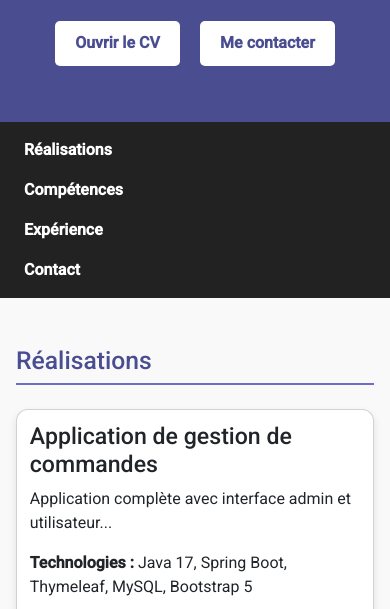
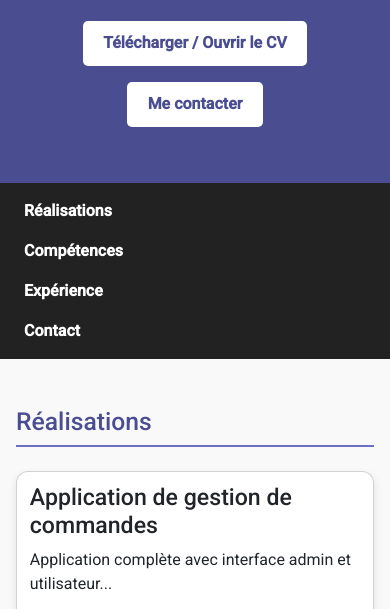
Before and after one commit to nabilBac/portfolio, a plain HTML site: page index.html in a window 390 px wide. Shown: the part 157-766 px from the top of the page. Drawn offline with nearby package versions, Linux system fonts and the light colour scheme.

Commit message:
Correction du bouton CV

```diff
--- a/index.html
+++ b/index.html
@@ -23,14 +23,11 @@
     <!-- Pour PC : téléchargement -->
 <!-- Pour PC : téléchargement -->
 <!-- Pour PC : téléchargement -->
-<a href="assets/CV.pdf" class="btn d-none d-md-inline" download="CV_Bachir_Nabil.pdf">
-  Télécharger le CV
+<!-- Bouton CV unique, compatible PC et mobile -->
+<a href="assets/CV.pdf" class="btn" target="_blank" rel="noopener noreferrer">
+  Télécharger / Ouvrir le CV
 </a>
 
-<!-- Pour mobile : ouverture dans un nouvel onglet -->
-<a href="assets/CV.pdf" class="btn d-inline-block d-md-none" target="_blank" rel="noopener noreferrer">
-  Ouvrir le CV
-</a>
 
 
 
```
